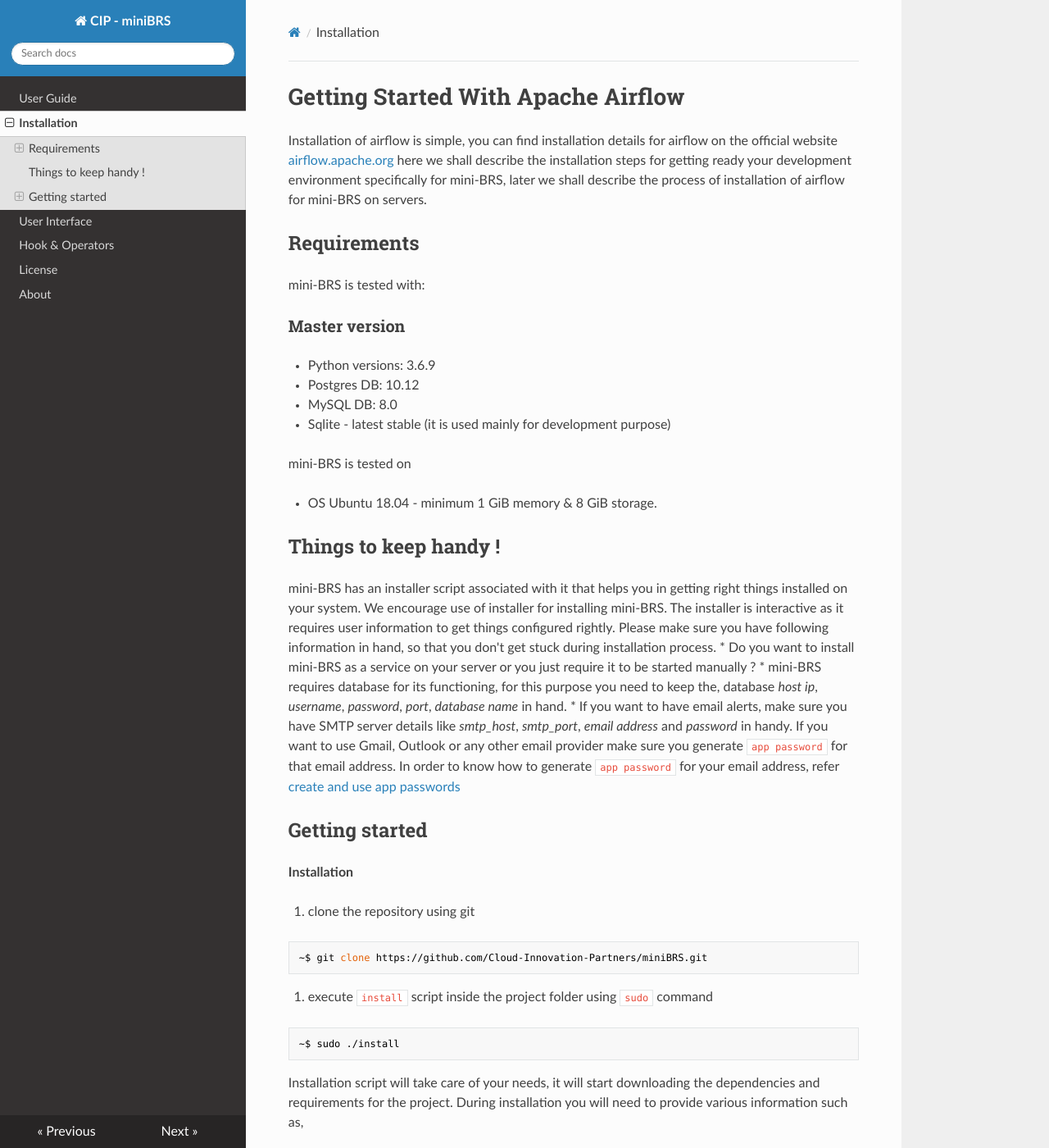
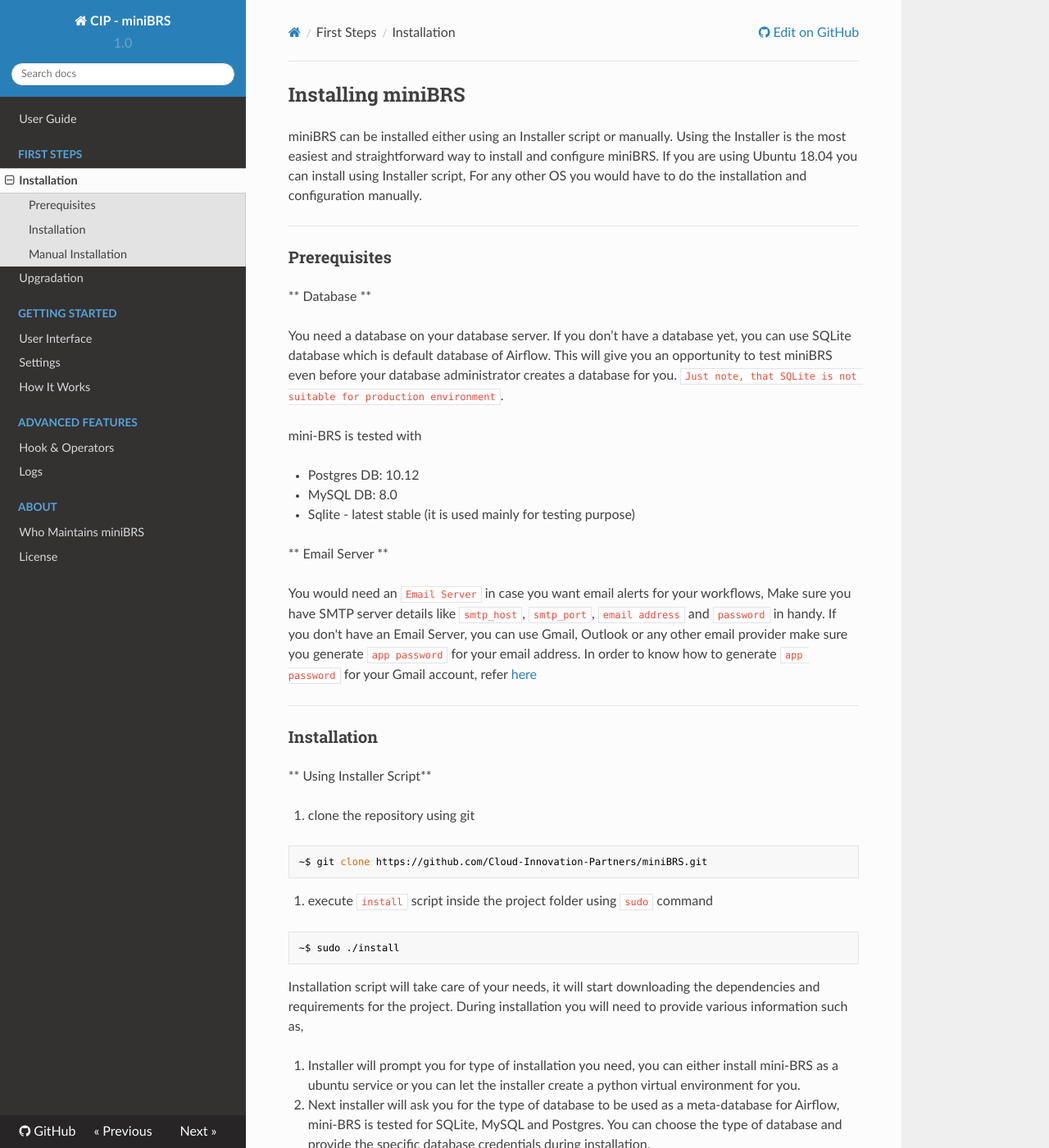
Before and after one commit to shahbaz-ali/miniBRS, an MkDocs documentation site: the page built from docs/installation.md, in a window 1280 px wide and 1400 px high. Shown: the whole window at 82% size. Built offline with MkDocs 1.6.1, drawn with Linux system fonts in a browser that asks for light colours; nearby versions of some CDN libraries; some of the changed text lies outside the part shown.

Commit message:
Updates docs
* add new document files for logs, settings, upfrade and how it works

````diff
--- a/docs/installation.md
+++ b/docs/installation.md
@@ -1,37 +1,43 @@
-# Getting Started With Apache Airflow
+Installing miniBRS
+---
 
-Installation of airflow is simple, you can find installation details for airflow on the official website [airflow.apache.org](https://airflow.apache.org/docs/stable/start.html) here we shall describe the installation steps for getting ready your development environment specifically for mini-BRS, later we shall describe the process of installation of airflow for mini-BRS on servers.
+miniBRS can be installed either using an Installer script or manually. Using the Installer is the most easiest
+and straightforward way to install and configure miniBRS. If you are using Ubuntu 18.04 you can install using Installer
+script, For any other OS you would have to do the installation and configuration manually.
+
+---
+
+###Prerequisites
+
+** Database **
+
+You need a database on your database server. If you don’t have a database yet, you can use SQLite database
+which is default database of Airflow. This will give you an opportunity to test miniBRS even before your database administrator
+creates a database for you. `Just note, that SQLite is not suitable for production environment`.
 
 
-## Requirements
+mini-BRS is tested with
 
-mini-BRS is tested with:
-
-### Master version
-
-* Python versions: 3.6.9
 * Postgres DB: 10.12
 * MySQL DB: 8.0
-* Sqlite - latest stable (it is used mainly for development purpose)
+* Sqlite - latest stable (it is used mainly for testing purpose)
 
-mini-BRS is tested on
 
-* OS Ubuntu 18.04 - minimum 1 GiB memory & 8 GiB storage.
+** Email Server **
 
-## Things to keep handy !
+You would need an `Email Server` in case you want email alerts for your workflows,
+Make sure you have SMTP server details like `smtp_host`, `smtp_port`, `email address` and `password` in handy.
+If you don't have an Email Server, you can use Gmail, Outlook or any other email provider make sure you generate
+`app password` for your email address. In order to know how to generate `app password` for your Gmail account, refer
+[here](https://support.google.com/accounts/answer/185833?hl=en)
 
-mini-BRS has an installer script associated with it that helps you in getting right things installed on your system.
-We encourage use of installer for installing mini-BRS. The installer is interactive as it requires user information to get things configured rightly. Please make sure you have following information in hand, so that you don't
-get stuck during installation process.
-* Do you want to install mini-BRS as a service on your server or you just require it to be started manually ?
-* mini-BRS requires database for its functioning, for this purpose you need to keep the, database *host ip*,
-*username*, *password*, *port*, *database name* in hand.
-* If you want to have email alerts, make sure you have SMTP server details like *smtp_host*, *smtp_port*, *email address* and *password* in handy. If you want to use Gmail, Outlook or any other email provider make sure you generate `app password` for that email address. In order to know how to generate `app password` for your email address, refer
-[create and use app passwords](https://support.google.com/accounts/answer/185833?hl=en)
+---
 
-## Getting started
+### Installation
 
-**Installation**
+
+
+** Using Installer Script**
 
 1. clone the repository using git
 
@@ -48,7 +54,7 @@
 Installation script will take care of your needs, it will start downloading the dependencies and requirements for the
 project. During installation you will need to provide various information such as,
 
-1. Installer will prompt you for type of installation to you need, you can either install mini-BRS as a ubuntu service or you can let the installer create a python virtual environment for you.
+1. Installer will prompt you for type of installation you need, you can either install mini-BRS as a ubuntu service or you can let the installer create a python virtual environment for you.
 
 2. Next installer will ask you for the type of database to be used as a meta-database for Airflow, mini-BRS is tested
 for SQLite, MySQL and Postgres. You can choose the type of database and provide the specific database credentials during
@@ -91,9 +97,9 @@
 ~$ airflow scheduler
 ```
 
+---
 
-
-### Getting Started For Development
+### Manual Installation
 
 > **Prerequisite:** Linux OS, Although any Linux distro would work we prefer Debian distros e.q Ubuntu, Debian etc.
 
@@ -101,17 +107,22 @@
 
 >**Windows:** If you are a windows user and you want to run Apache Airflow on windows platform, you would need extra housekeeping, For windows platform, you would need a Virtual Machine simulator like *VirtualBox* / *VMware* for running Linux on Windows or if you are using Windows 10 then you can use the **Windows Sub System For Linux** to have your airflow installed. In any case, the internet is yours go and find it :wink:
 
-### Steps
+Steps
+---
+It's good to have your ``workspace`` defined when you are working on multiple projects.
+we would start by defining a workspace for airflow projects and then create new airflow projects inside this workspace.
+Every project will be an independent installation with a python virtual environment configured for itself, with this we will be able to maintain separation of concern.
+without further ado let's get started...
 
-It's good to have your ``workspace`` defined when you are working on multiple projects. we would start by defining a workspace for airflow projects and then create new airflow projects inside this workspace. Every project will be an independent installation with a python virtual environment configured for itself, with this we will be able to maintain separation of concern. without further ado let's get started...
-
-1.  create a workspace in your ``home`` directory, simply create a *folder* named ``airflow_workspace``, it's this folder which is going to hold our airflow projects. In Linux simply issue the following command in you ``bash terminal`` with current working directory (``cwd``) as your ``home`` directory.
+---
+* create a workspace in your ``home`` directory, simply create a *folder* named ``airflow_workspace``, it's this folder which is going to hold our airflow projects. In Linux simply issue the following command in you ``bash terminal`` with current working directory (``cwd``) as your ``home`` directory.
 
 ```bash
 ~$ mkdir airflow_workspace
 ```
 
-2. Now, you have your workspace defined, let's now fetch the project from the ``GitLab`` repository. In order to fetch ``mini-BRS`` project from GitLab, you need to have ``git`` installed in your machine. To check if ``git`` is installed, run the below command in your terminal
+---
+* Now, you have your workspace defined, let's now fetch the project from the ``GitHub`` repository. In order to fetch ``miniBRS`` project from GitHub, you need to have ``git`` installed in your machine. To check if ``git`` is installed, run the below command in your terminal
 
 ```bash
 ~$ git version
@@ -131,15 +142,16 @@
 ~$ sudo apt-get install git
 ```
 
-Once ``git`` is installed, you can fetch the project from the GitLab repo using below command.
+Once ``git`` is installed, you can fetch the project from the GitHub repo using below command.
 
 make sure your ``cwd`` is your workspace i.e ``airflow_workspace``
 
 ```bash
-~$ git clone https://gitlab.com/shahbaz.ali/vf-leap.git
+~$ git clone https://github.com/Cloud-Innovation-Partners/miniBRS.git
 ```
+---
 
-3. Now, change your directory to ``mini-BRS`` and enter the following command to create a virtual environment.
+* Now, change your directory to ``miniBRS`` and enter the following command to create a virtual environment.
 
 >make sure you are using python3.x and not python2.7
 
@@ -166,9 +178,11 @@
 
 Now, you have a virtual environment ready for installing the project dependencies :sunglasses:
 
-4. Before installing the dependencies you need to activate your virtual environment and also set a ``PATH`` variable with the name ``AIRFLOW_HOME`` it's necessary for your ``airflow`` to find the project files. Let's do it one by one .
+---
 
-* with ``mini-BRS`` as your ``cwd`` hit the below command in terminal
+* Before installing the dependencies you need to activate your virtual environment and also set a ``PATH`` variable with the name ``AIRFLOW_HOME`` it's necessary for your ``airflow`` to find the project files. Let's do it one by one .
+
+* with ``miniBRS`` as your ``cwd`` hit the below command in terminal
 
 ```bash
 ~$ pwd
@@ -176,7 +190,7 @@
 This will give you an output something like this
 
 ```
-/home/shahbaz/airflow_workspace/mini-BRS
+/home/<user_name>/airflow_workspace/miniBRS
 ```
 
 copy this output as we need it to set our ``PATH`` variable
@@ -192,7 +206,7 @@
 ```bash
 
 #This is for AIRFLOW usage
-export AIRFLOW_HOME=/home/shahbaz/airflow_workspace/mini-BRS
+export AIRFLOW_HOME=/home/<user_name>/airflow_workspace/miniBRS
 ```
 
 press CTRL+X and y, to close the editor
@@ -203,18 +217,24 @@
 ~$ source .env/lib/activate
 ```
 
-5. To install project dependencies, we prefer installation using ``requirements.txt`` file. In ``airflow-tdms`` project folder you have a file ``requirement.txt`` which has all the project dependencies list in it. enter the following command to install ``airflow`` and other dependent packages
+---
+
+* To install project dependencies, we prefer installation using ``requirements.txt`` file. In ``airflow-tdms`` project folder you have a file ``requirement.txt`` which has all the project dependencies list in it. enter the following command to install ``airflow`` and other dependent packages
 
 ```bash
 ~$ pip3 install -r requirement.txt
 ```
-6. Once all the dependencies are installed, its time to initialize your ``airflow`` meta-database
+
+---
+
+* Once all the dependencies are installed, its time to initialize your ``airflow`` meta-database
 
 ```bash
 ~$ airflow initdb
 ```
+---
 
-7. Once you have initialized your airflow db, you can start airflow webserver and scheduler
+* Once you have initialized your airflow db, you can start airflow webserver and scheduler
 
 ```bash
 ~$ airflow webserver
--- a/mkdocs.yml
+++ b/mkdocs.yml
@@ -1,10 +1,25 @@
 site_name: CIP - miniBRS
+repo_url: https://github.com/Cloud-Innovation-Partners/miniBRS
+site_description: mini-BRS is a tool that provides ServiceNow SalesForce data backup facility via programmatic workflows scheduled and monitored by Apache Airflow
+site_author: Cloud Innovation Partners
+
 nav:
   - User Guide: index.md
-  - Installation: installation.md
-  - User Interface: user_interface.md
-  - Hook & Operators: hooks_and_operators.md
-  - License: LICENSE.md
-  - About: about.md
+  - First Steps:
+    - Installation: installation.md
+    - Upgradation: upgrade.md
+  - Getting Started:
+    - User Interface: user_interface.md
+    - Settings: settings.md
+    - How It Works: how_it_works.md
+  - Advanced Features:
+    - Hook & Operators: hooks_and_operators.md
+    - Logs: logs.md
+  - About:
+    - Who Maintains miniBRS: about.md
+    - License: LICENSE.md
+
 theme:
     name: readthedocs
+extra:
+    version: 1.0
````
Also changed, not shown: docs/about.md (+4 -4 lines), docs/index.md (+15 -13 lines), docs/logs.md (added, +18 -0 lines), docs/upgrade.md (added, +4 -0 lines), docs/how_it_works.md (added), docs/settings.md (added).
